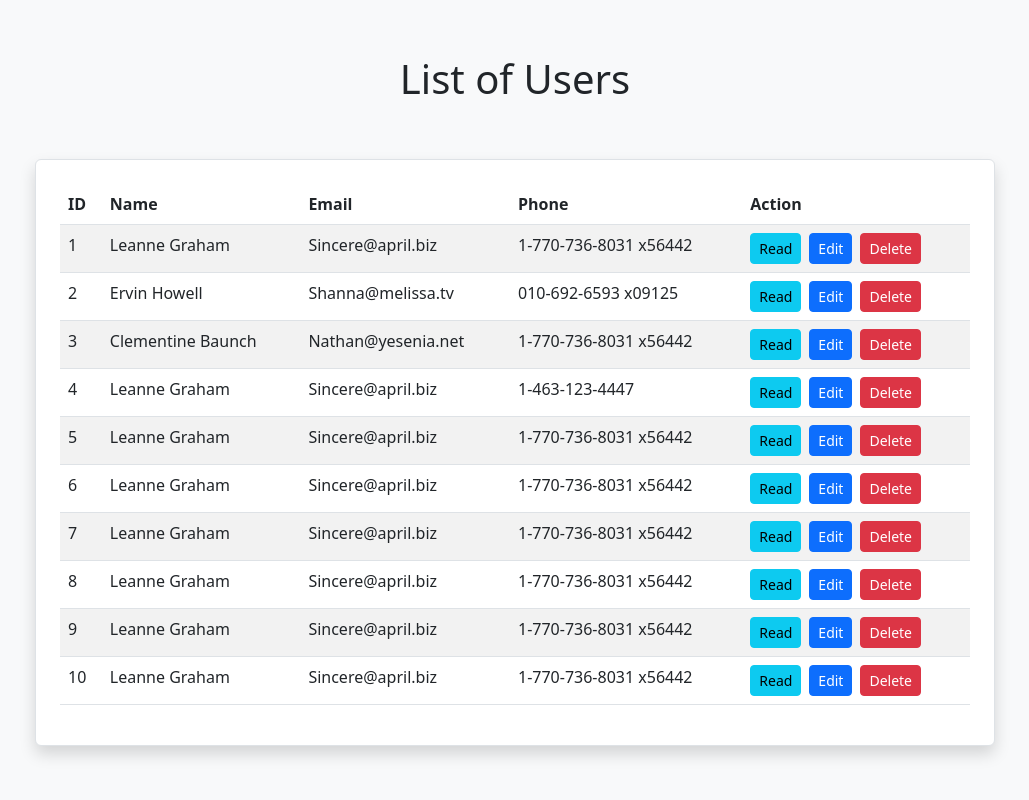
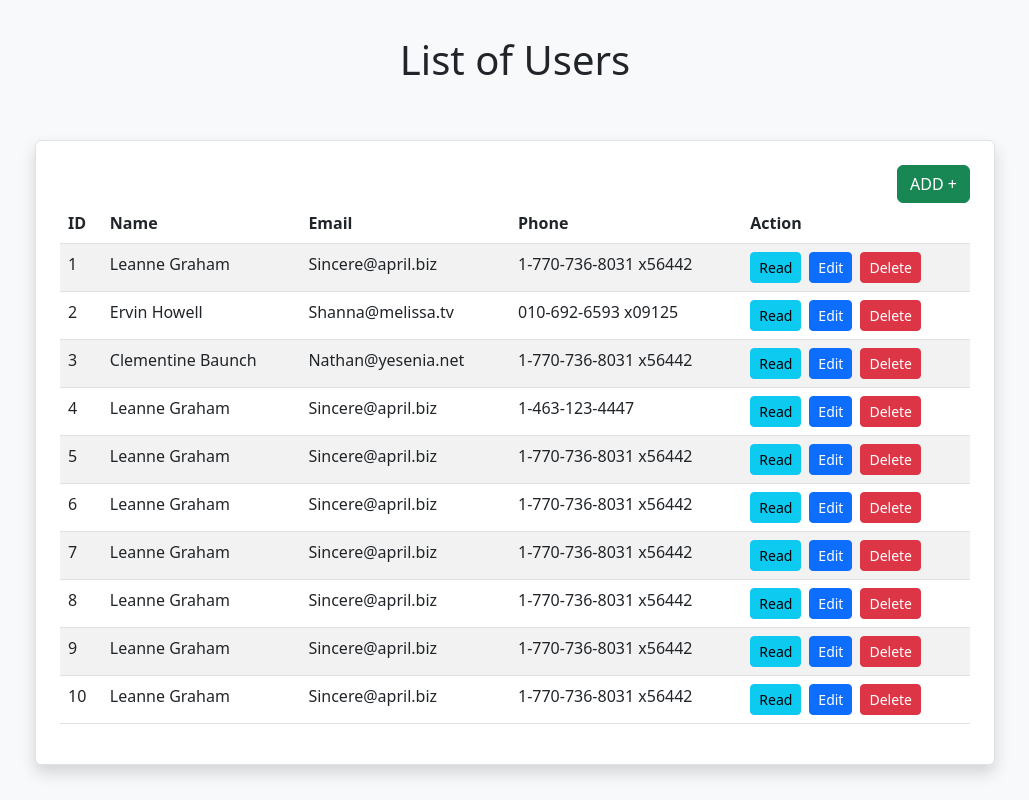
Before and after one commit to amjdp/react-crud-api-json-server, a React (Create React App) app: page / in a window 1280 px wide. Shown: the whole page, without its empty margins (125-1154 px from the left). Built offline with nearby package versions, Linux system fonts and the light colour scheme; data requests are answered from the project's data file; the HTML template or start-up script is replaced by a standard one.

Commit message:
add button is added to the home component

```diff
--- a/src/components/Home.jsx
+++ b/src/components/Home.jsx
@@ -1,5 +1,6 @@
 import React, { useEffect, useState } from 'react';
 import axios from 'axios';
+import { Link } from 'react-router-dom';
 
 function Home() {
   const [data, setData] = useState([]);
@@ -13,6 +14,9 @@
     <div className='d-flex flex-column justify-content-center align-items-center bg-light vh-100'>
         <h1>List of Users</h1>
         <div className='w-75 rounded bg-white border shadow p-4 mt-5'>
+          <div className='d-flex justify-content-end'>
+            <Link to="/create" className='btn btn-success'>ADD + </Link>
+          </div>
           <table className='table table-striped'>
             <thead>
               <tr>
```
